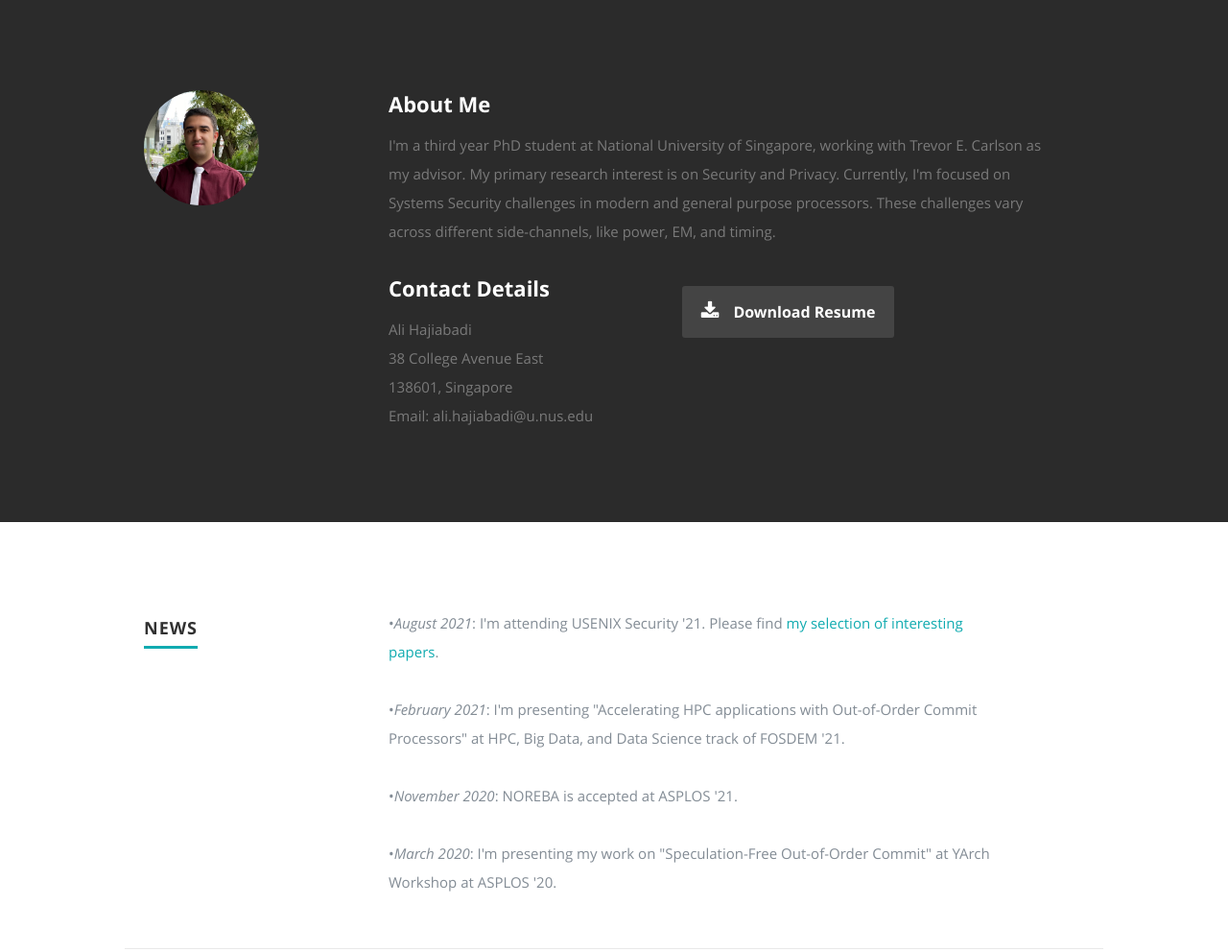
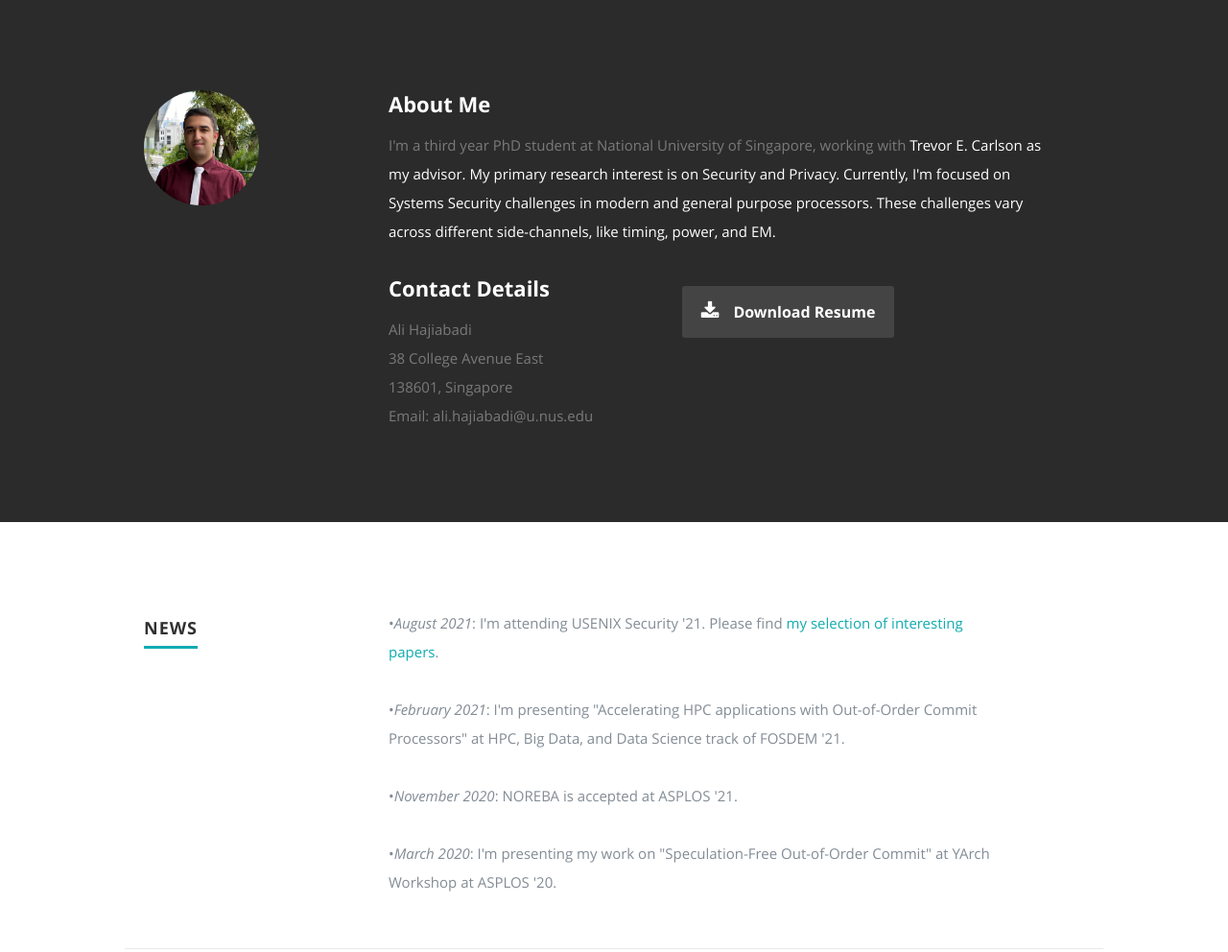
Before and after one commit to hajiabadi/hajiabadi.github.io, a plain HTML site: page index.html in a window 1280 px wide. Shown: the part 802-1794 px from the top of the page at 96% size. Drawn offline with nearby package versions, Linux system fonts and the light colour scheme.

Commit message:
Update index.html

```diff
--- a/index.html
+++ b/index.html
@@ -91,9 +91,9 @@
 
             <h2>About Me</h2>
 
-            <p>I'm a third year PhD student at National University of Singapore, working with Trevor E. Carlson as my advisor. My primary research interest is
+            <p>I'm a third year PhD student at National University of Singapore, working with <a href="https://www.comp.nus.edu.sg/~tcarlson/">Trevor E. Carlson<a> as my advisor. My primary research interest is
 		    on Security and Privacy. Currently, I'm focused on Systems Security challenges in modern and general purpose processors. These challenges vary across
-		    different side-channels, like power, EM, and timing.
+		    different side-channels, like timing, power, and EM.
             </p>
 
             <div class="row">
@@ -191,7 +191,7 @@
                   <h3>National University of Singapore</h3>
                   <p class="info">Doctor of Philosophy, PhD (Computer Science) <span>&bull;</span> <em class="date">August 2019</em></p>
 
-                  <p>My work is at the intersection of different domains rangig all levels of a computer system (applications, operating systems, compilers, computer architecture, etc.) focusing on designing efficient and secure systems.
+                  <p>My work is at the intersection of different domains ranging all levels of a computer system (applications, operating systems, compilers, computer architecture, etc.) focusing on designing efficient and secure systems.
                   </p>
 
                </div>
```
